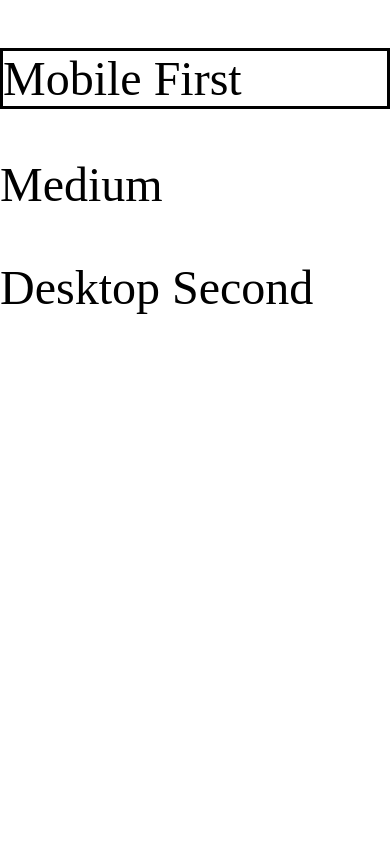
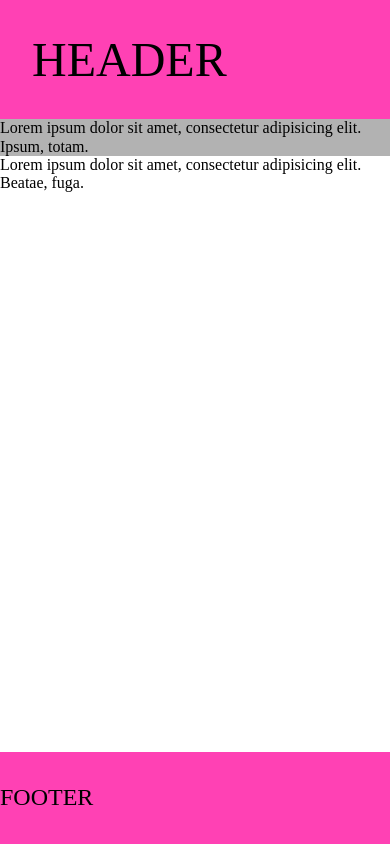
Before and after one commit to johnlindquist/tachyons-lessons, a website: page index.html in a window 390 px wide. Drawn offline with nearby package versions, Linux system fonts and the light colour scheme.

Commit message:
responsive

```diff
--- a/index.html
+++ b/index.html
@@ -10,9 +10,14 @@
 </head>
 
 <body>
-    <p class="f1 b--solid b--none-ns">Mobile First</p>
-    <p class="f1 b--none b--solid-m">Medium</p>
-    <p class="f1 b--none b--solid-l">Desktop Second</p>
+    <main class="flex flex-column min-vh-100">
+        <header class="bg-hot-pink pa4 f1">HEADER</header>
+        <section class="flex-auto flex flex-column flex-row-ns">
+            <div class="bg-black-30">Lorem ipsum dolor sit amet, consectetur adipisicing elit. Ipsum, totam.</div>
+            <div>Lorem ipsum dolor sit amet, consectetur adipisicing elit. Beatae, fuga.</div>
+        </section>
+        <footer class="bg-hot-pink pv4 f3">FOOTER</footer>
+    </main>
 </body>
 
 </html>
```
